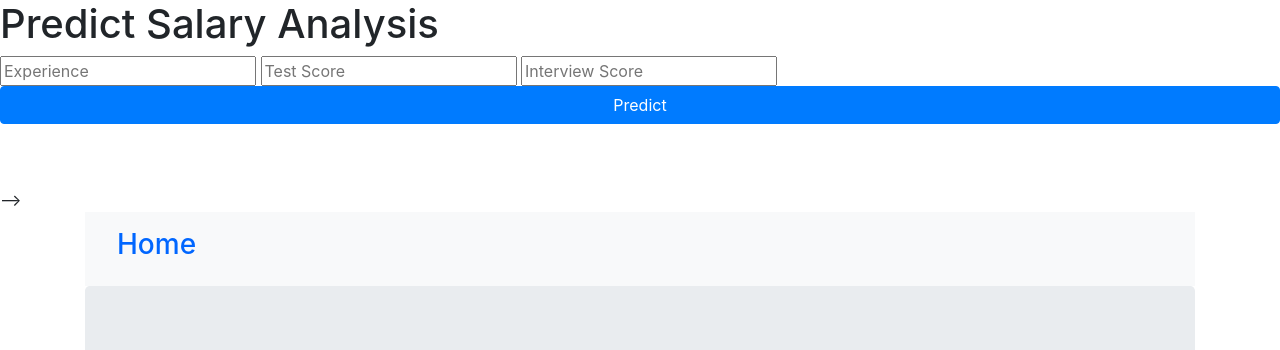
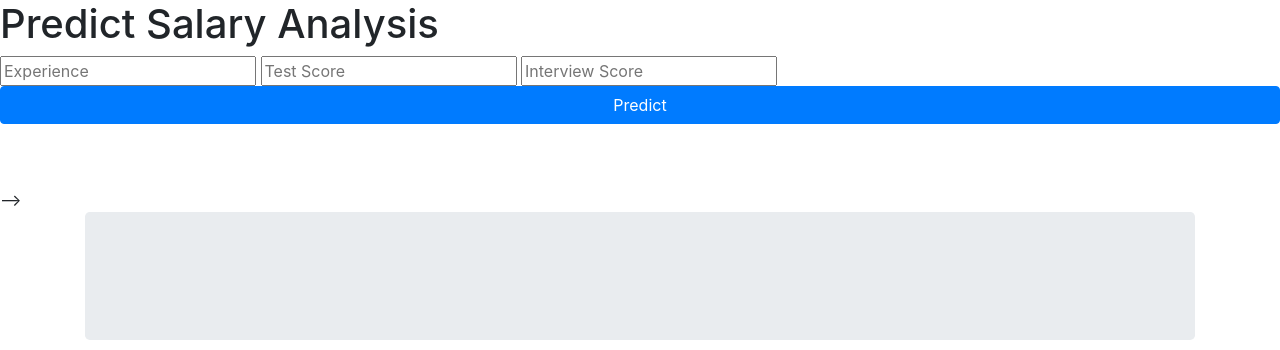
Before and after one commit to kushgupta19/Salary-Prediction-System, a Flask app: page / in a window 1280 px wide. Shown: the top 350 px of the page. Run offline with Flask 2, Linux system fonts and the light colour scheme; parts of the project's set-up code (start-up, migrations or seed data) failed here and were passed over; some libraries are stand-ins or nearby versions.

Commit message:
Update index.html

```diff
--- a/templates/index.html
+++ b/templates/index.html
@@ -46,9 +46,7 @@
   </head>
   <body>
     <div class="container">
-    <nav class="navbar navbar-light bg-light">
-      <h3><a style="color:rgb(0, 102, 255)" class="nav-link" href="{{url_for('home')}}">Home</a></h3>
-    </nav>
+
 
       <div class="jumbotron">
         {% block content %}
```
